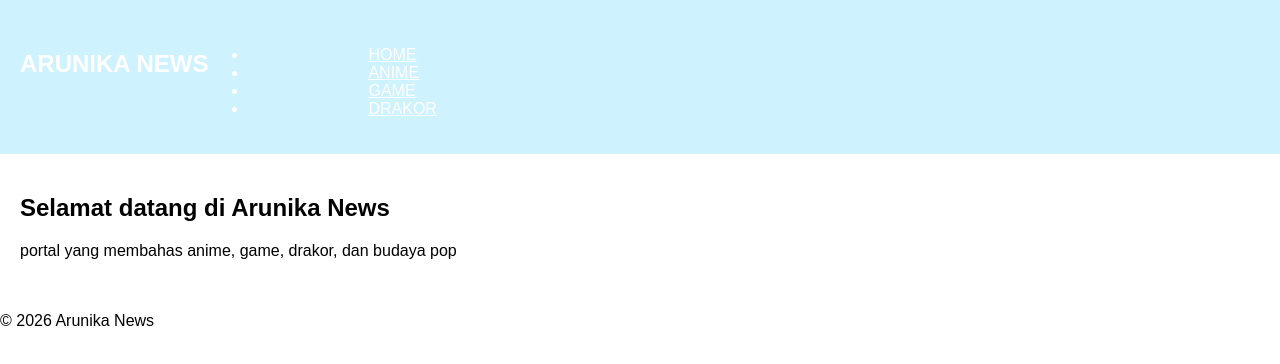
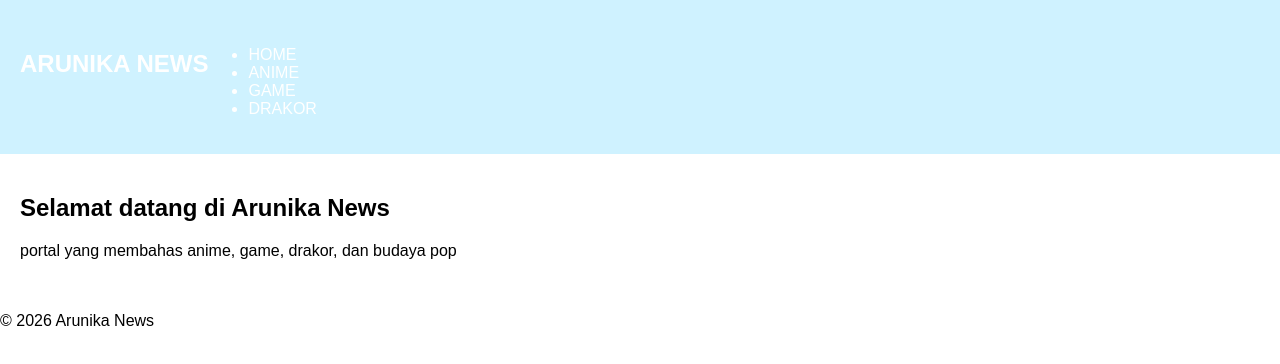
Before and after one commit to Arunika-News/Arunika-news.github.io, a plain HTML site: page index.html in a window 1280 px wide. Drawn offline with Linux system fonts and the light colour scheme.

Commit message:
Update index.html

```diff
--- a/index.html
+++ b/index.html
@@ -11,10 +11,10 @@
         <nav>
             <h1>ARUNIKA NEWS</h1>
             <ul>
-                <li><a href="#">HOME</a></li>
-                <li><a href="#">ANIME</a></li>
-                <li><a href="#">GAME</a></li>
-                <li><a href="#">DRAKOR</a></li>
+                <li>HOME</li>
+                <li>ANIME</li>
+                <li>GAME</li>
+                <li>DRAKOR</li>
             </ul>
         </nav>
     </header>
```
